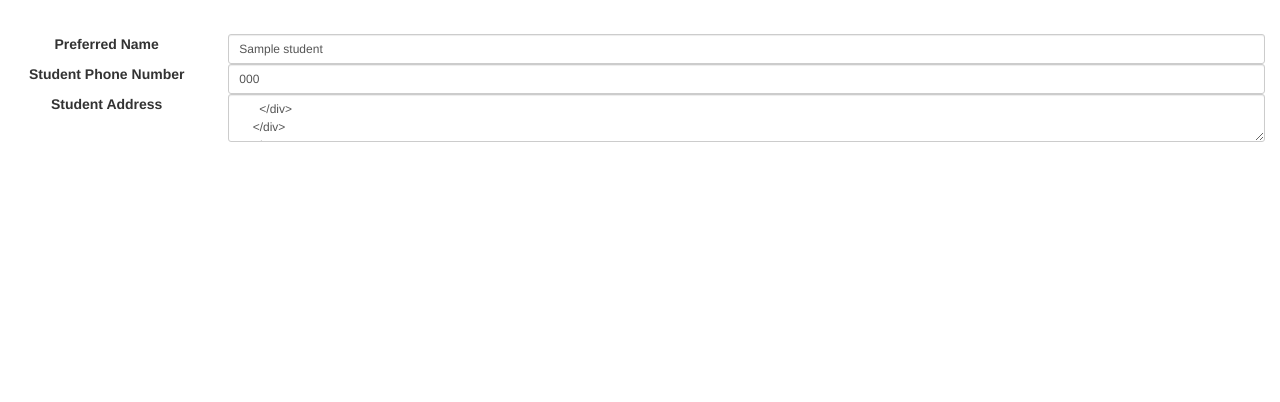
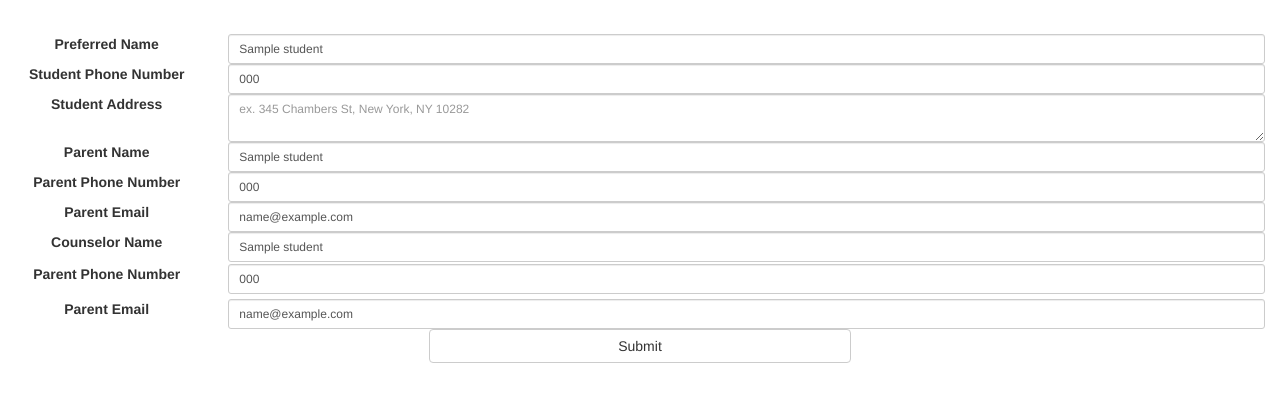
Before and after one commit to jerry-lei/Teacher-Contact-Site, a Flask app: template templates/contactInfo.html in a window 1280 px wide. Shown: the part 51-453 px from the top of the page. Run offline with Flask 2, Linux system fonts and the light colour scheme; the template is opened without the code that fills it: most values are stand-ins (such as "Sample title", 1, 10 or a date in 2020); parts of the project's set-up code (start-up, migrations or seed data) failed here and were passed over; some libraries are stand-ins or nearby versions.

Commit message:
fixed contactinfo. sendmailbutton still broken

```diff
--- a/app.py
+++ b/app.py
@@ -74,6 +74,7 @@ def sendMail(class_id):
     if request.method == "GET":
         return render_template("sendMail.html",client_id = client_id, username = session.get('username'), auth=session.get('auth'), class_one = c1, students = database.all_students_in_class(class_id))
     if request.method == "POST":
+        print "ASDFASDF"
         button = request.form['button']
         checkbox = request.form['checkbox']
         #database.log_mail (FUNCTION THAT CLIENT ASKED FOR)
--- a/templates/contactInfo.html
+++ b/templates/contactInfo.html
@@ -29,7 +29,7 @@
         Student Address
       </label>
       <div class="col-sm-10">
-        <textarea class="form-control" type="text"  name="address" value="{{student.address}}" placeholder="ex. 345 Chambers St, New York, NY 10282">
+        <textarea class="form-control" type="text"  name="address" value="{{student.address}}" placeholder="ex. 345 Chambers St, New York, NY 10282"></textarea>
       </div>
     </div>
     <!--
@@ -42,7 +42,7 @@
         Parent Name
       </label>
       <div class="col-sm-10">
-        <textarea class="form-control" type="text"  name="pname" value="{{student.parent_name}}" placeholder="ex. Jane Doe">
+        <input class="form-control" type="text"  name="pname" value="{{student.parent_name}}" placeholder="ex. Jane Doe">
       </div>
     </div>
     <br>
@@ -69,7 +69,7 @@
         Counselor Name
       </label>
       <div class="col-sm-10">
-        <textarea class="form-control" type="text"  name="gname" value="{{student.counselor_name}}" placeholder="ex. Jane Doe">
+        <input class="form-control" type="text"  name="gname" value="{{student.counselor_name}}" placeholder="ex. Jane Doe">
       </div>
     </div>
     <br>
@@ -90,6 +90,7 @@
         <input class="form-control" type="email"  name="gemail" value="{{student.counselor_email}}" placeholder="ex. johndoe@gmail.com">
       </div>
     </div>
+    <button type="submit" class="btn btn-default" style="width:33%;">Submit</button>
   </form>
 </center>
 
--- a/templates/sendMail.html
+++ b/templates/sendMail.html
@@ -11,11 +11,11 @@
     <input type="text" name="subject_name">
     <br>
     <p>Body:</p>
-    <input type="text" name="body_name" style"height:300px;width:300px;">
+    <input type="text" name="body_name" style="height:300px;width:300px;">
     <br>
     <input type="checkbox" name="checkbox" value="late_email">Late email template
     <br><br>
-    <input type="submit" name="button" id="button"  class="btn btn-default" style="width:33%;" value="Go to Email Page">
+    <input type="submit" name="button" id="button" class="btn btn-default" style="width:60%;" value="Go to Email Page" >
   </form>
 </center>
 
```
